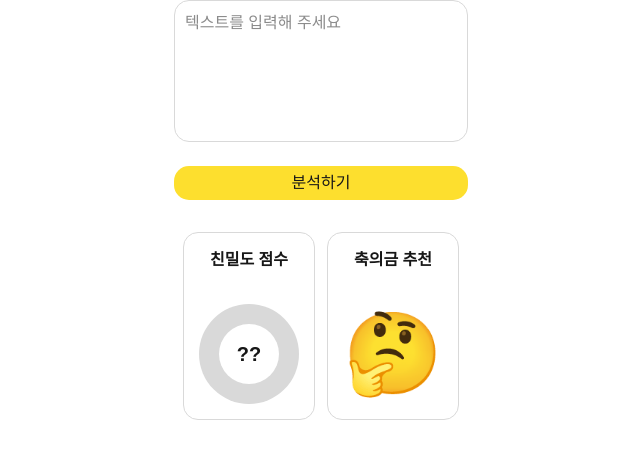
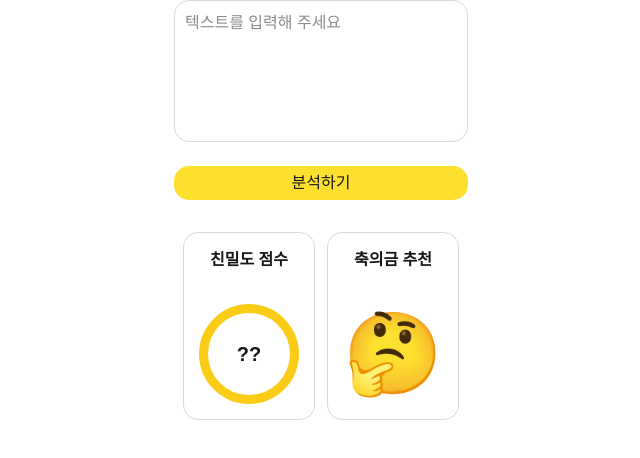
Before and after one commit to yujini-kim/yujindong, a Next.js app in the folder frontend/my-app/: page / in a window 1280 px wide. Shown: the top 458 px of the page, without its empty margins (319-959 px from the left). Built offline with nearby package versions, Linux system fonts and the light colour scheme.

Commit message:
feat: 원형 진행바 에니메이션 기능 추가
- 원형바 애니메이션 기능 추가

```diff
--- a/frontend/my-app/package.json
+++ b/frontend/my-app/package.json
@@ -11,6 +11,7 @@
   "dependencies": {
     "@tanstack/react-query": "^5.72.2",
     "@tanstack/react-query-devtools": "^5.72.2",
+    "framer-motion": "^12.6.5",
     "next": "15.2.4",
     "react": "^19.0.0",
     "react-dom": "^19.0.0",
--- a/frontend/my-app/src/components/PreResult.tsx
+++ b/frontend/my-app/src/components/PreResult.tsx
@@ -1,4 +1,5 @@
 import styled from "styled-components";
+import ProgressCircle from "./ProgressCircle";
 
 export const Wrapper = styled.div`
   display: flex;
@@ -19,28 +20,6 @@ export const Text = styled.p`
   text-align: center;
 `;
 
-export const CircleWrapper = styled.div`
-  width: 100px;
-  height: 100px;
-  border-radius: 50%;
-  background-color: #d9d9d9;
-  display: flex;
-  align-items: center;
-  justify-content: center;
-`;
-
-export const InnerCircle = styled.div`
-  width: 60px;
-  height: 60px;
-  border-radius: 50%;
-  background-color: white;
-  display: flex;
-  align-items: center;
-  justify-content: center;
-  font-size: 20px;
-  font-weight: bold;
-`;
-
 const Emoji = styled.div`
   width: 100px;
   height: 100px;
@@ -55,9 +34,7 @@ function PreResult() {
     <Wrapper>
       <Box>
         <Text>친밀도 점수</Text>
-        <CircleWrapper>
-          <InnerCircle>??</InnerCircle>
-        </CircleWrapper>
+        <ProgressCircle percentage={100} />
       </Box>
       <Box>
         <Text>축의금 추천</Text>
--- /dev/null
+++ b/frontend/my-app/src/components/ProgressCircle.tsx
@@ -0,0 +1,63 @@
+import React from "react";
+import styled from "styled-components";
+import { motion } from "framer-motion";
+
+export const CircleWrapper = styled.div`
+  width: 100px;
+  height: 100px;
+  position: relative;
+`;
+
+export const AnimatedBorder = styled(motion.div)`
+  width: 100%;
+  height: 100%;
+  border-radius: 50%;
+  background: conic-gradient(#facc15 var(--angle), #e5e7eb 0deg);
+`;
+
+export const InnerCircle = styled.div`
+  width: 82px;
+  height: 82px;
+  background: white;
+  border-radius: 50%;
+  position: absolute;
+  top: 9px;
+  left: 9px;
+  display: flex;
+  align-items: center;
+  justify-content: center;
+  font-size: 20px;
+  font-weight: bold;
+`;
+
+export interface Iprops {
+  percentage: number;
+}
+
+export const ProgressVariants = ({ percentage }: Iprops) => ({
+  initial: { "--angle": "0deg" },
+  animate: {
+    "--angle": ` ${percentage * 3.6}deg`,
+    transition: {
+      duration: 1,
+      ease: "easeOut",
+      repeat: Infinity,
+      repeatType: "loop",
+    },
+  },
+});
+
+const ProgressCircle = ({ percentage }: Iprops) => {
+  return (
+    <CircleWrapper>
+      <AnimatedBorder
+        variants={ProgressVariants({ percentage }) as any}
+        initial="initial"
+        animate="animate"
+      />
+      <InnerCircle>??</InnerCircle>
+    </CircleWrapper>
+  );
+};
+
+export default ProgressCircle;
--- a/frontend/my-app/src/components/Result.tsx
+++ b/frontend/my-app/src/components/Result.tsx
@@ -1,45 +1,11 @@
 import styled from "styled-components";
-
-export const Wrapper = styled.div`
-  display: flex;
-  gap: 12px;
-`;
-
-export const Box = styled.div`
-  border: 1px solid ${(props) => props.theme.borderColor};
-  border-radius: 15px;
-  padding: 15px;
-  display: flex;
-  flex-direction: column;
-  gap: 32px;
-`;
-
-export const Text = styled.p`
-  font-weight: 600;
-  text-align: center;
-`;
-
-export const CircleWrapper = styled.div`
-  width: 100px;
-  height: 100px;
-  border-radius: 50%;
-  background-color: #d9d9d9;
-  display: flex;
-  align-items: center;
-  justify-content: center;
-`;
-
-export const InnerCircle = styled.div`
-  width: 60px;
-  height: 60px;
-  border-radius: 50%;
-  background-color: white;
-  display: flex;
-  align-items: center;
-  justify-content: center;
-  font-size: 20px;
-  font-weight: bold;
-`;
+import {
+  AnimatedBorder,
+  CircleWrapper,
+  InnerCircle,
+  Iprops,
+} from "./ProgressCircle";
+import { Box, Text, Wrapper } from "./PreResult";
 
 const Score = styled.div`
   width: 100px;
@@ -49,6 +15,17 @@ const Score = styled.div`
   justify-content: center;
   font-size: 24px;
 `;
+
+export const ResultVariants = ({ percentage }: Iprops) => ({
+  initial: { "--angle": "0deg" },
+  animate: {
+    "--angle": ` ${percentage * 3.6}deg`,
+    transition: {
+      duration: 1,
+      ease: "easeOut",
+    },
+  },
+});
 
 interface IAnalyzeProps {
   score: number;
@@ -60,7 +37,14 @@ function Result({ score, recommendation }: IAnalyzeProps) {
     <Wrapper>
       <Box>
         <Text>친밀도 점수</Text>
-        <Score>{score}점</Score>
+        <CircleWrapper>
+          <AnimatedBorder
+            variants={ResultVariants({ percentage: score })}
+            initial="initial"
+            animate="animate"
+          />
+          <InnerCircle>{score}점</InnerCircle>
+        </CircleWrapper>
       </Box>
       <Box>
         <Text>축의금 추천</Text>
```
Also changed, not shown: 1 other file (tests, documents, lock files or other folders).
